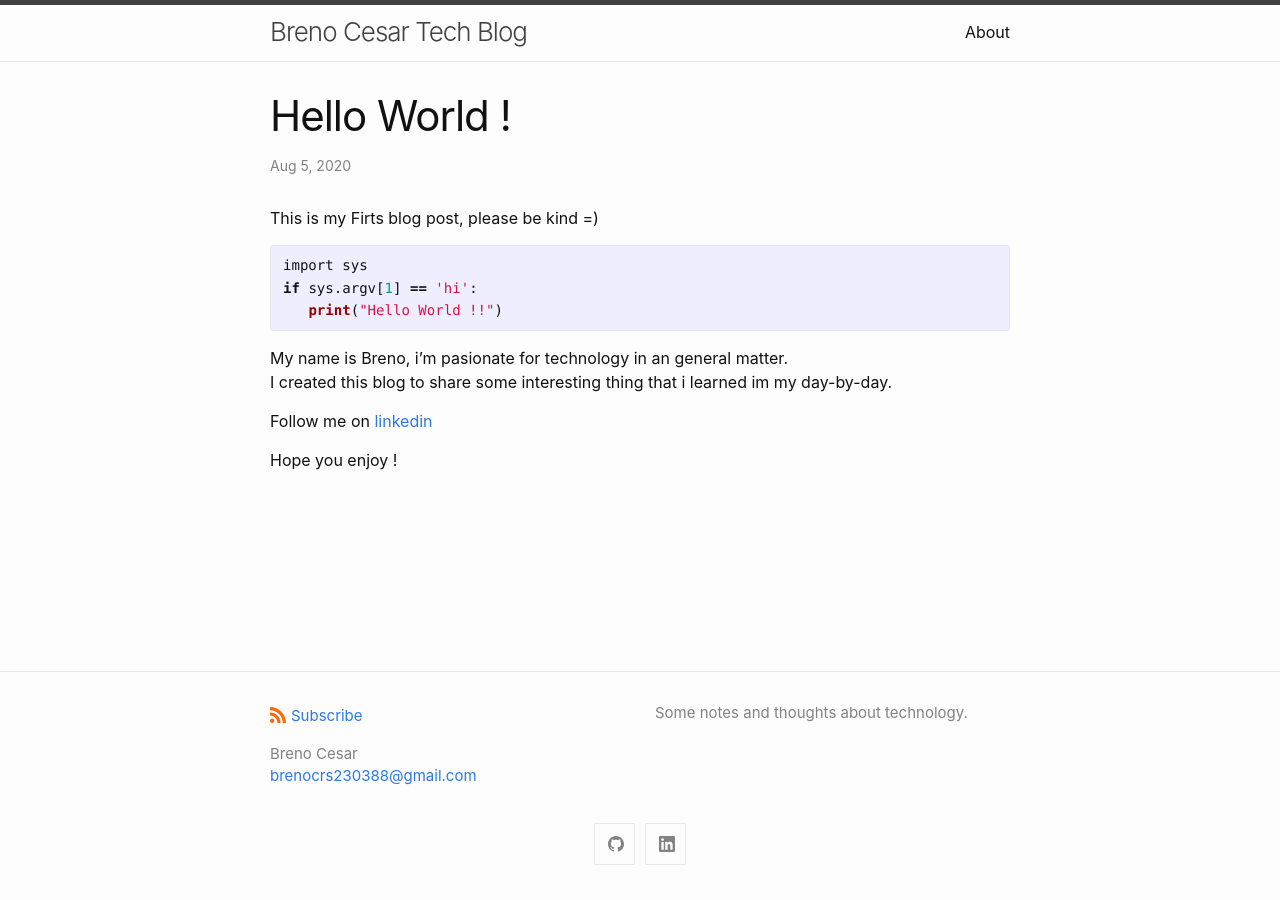
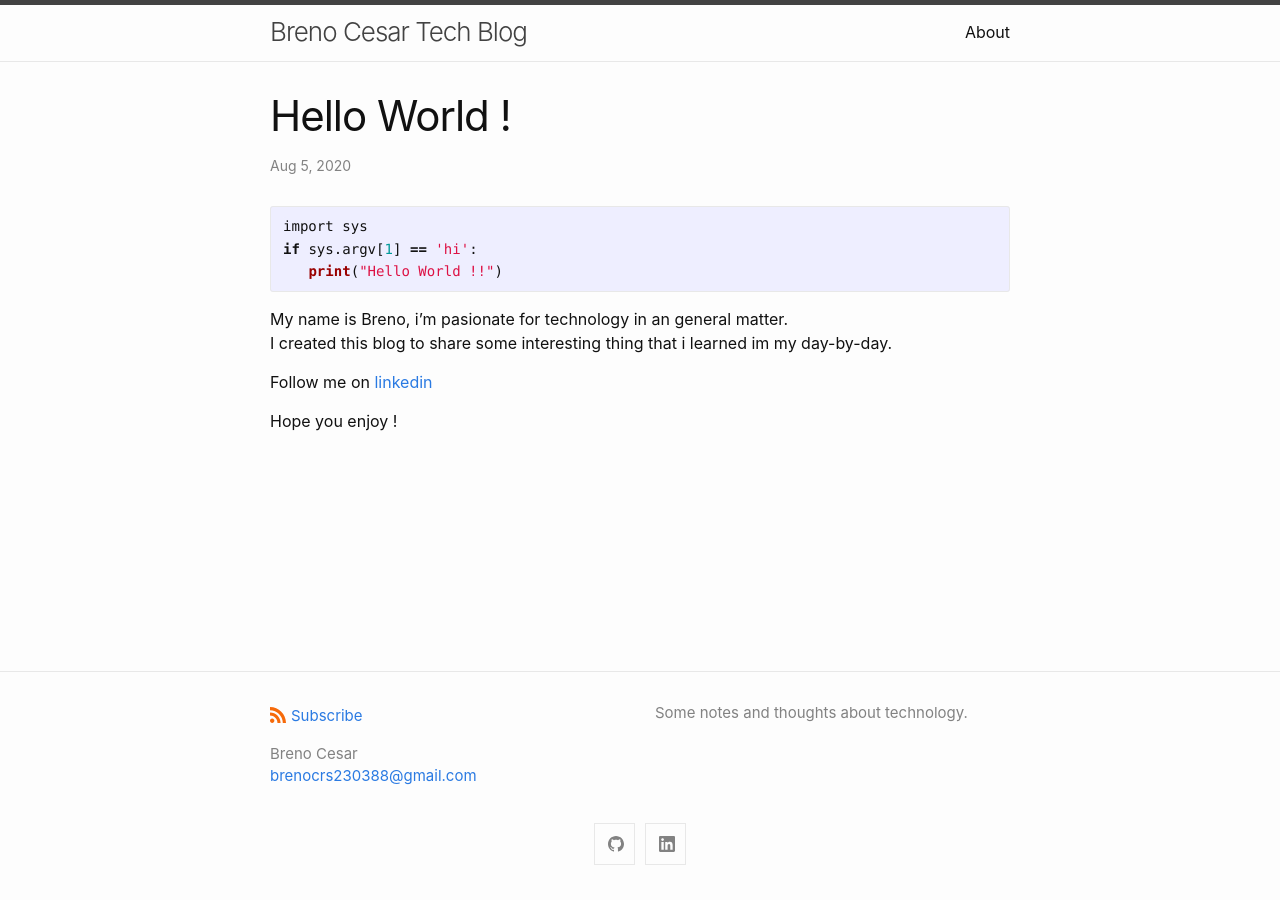
Before and after one commit to brenocrs/brenocrs.github.io, a Jekyll site: the page built from _posts/2020-08-04-Hello-World-!.md, in a window 1280 px wide. Built offline with Jekyll 4.4.1, drawn with Linux system fonts in a browser that asks for light colours.

Commit message:
changing subtitles

````diff
--- a/_layouts/home.html
+++ b/_layouts/home.html
@@ -31,8 +31,9 @@ layout: default
             {{ post.title | escape }}
           </a>
         </h3>
+<!-- Changed post.excerpt to post.subtitle to show the custom front matter on each post -->
         {%- if site.show_excerpts -%}
-          {{ post.excerpt }}
+          {{ post.subtitle }}
         {%- endif -%}
       </li>
       {%- endfor -%}
--- a/_posts/2020-08-04-Hello-World-!.md
+++ b/_posts/2020-08-04-Hello-World-!.md
@@ -1,11 +1,10 @@
 ---
 layout: post
 title:  "Hello World !"
+subtitle: "This is my Firts blog post, please be kind =)"
 categories: about
 date:   2020-08-04 22:45:15 -0300
 ---
-This is my Firts blog post, please be kind =)
-
 ```python
 import sys
 if sys.argv[1] == 'hi':
````
Also changed, not shown: _posts/2020-08-06-Good-Practice-Ansible.md (+1 -1 lines).
